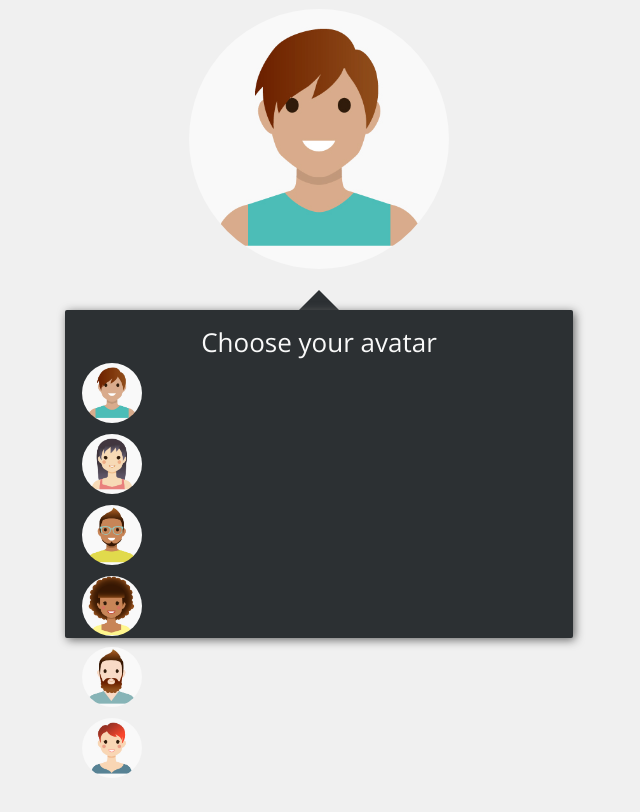
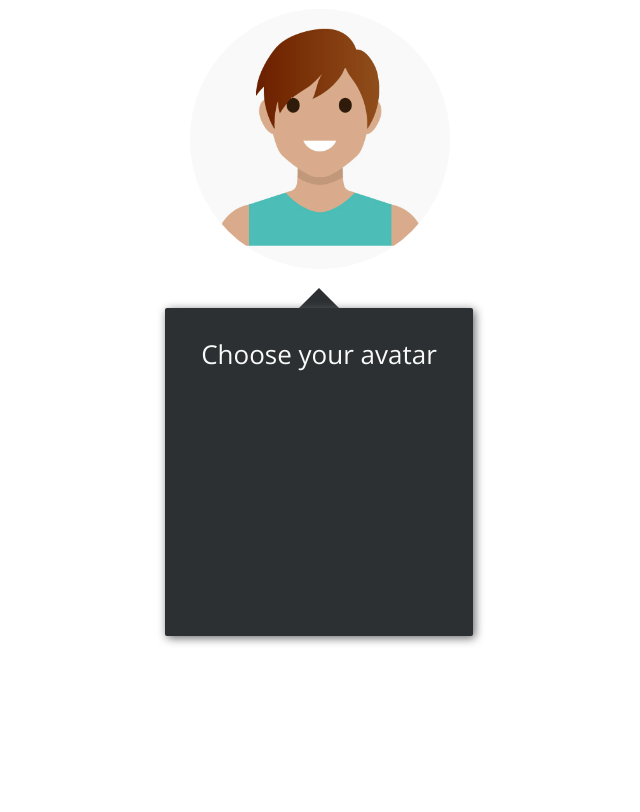
Before and after one commit to Nielsfcg1/Copernica, a plain HTML site: page Copernica-Frontend/index.html in a window 1280 px wide. Shown: the whole page, without its empty margins (321-961 px from the left). Drawn offline with nearby package versions, Linux system fonts and the light colour scheme.

Commit message:
last commit in old branch

```diff
--- a/Copernica-Frontend/index.html
+++ b/Copernica-Frontend/index.html
@@ -12,44 +12,17 @@
     </head>
 
     <body>
-        <div class="top">
-            <div class="avatar">
-                    <img src="images/img1.png" class="avatar_img">
-                    <div class="overlay_top"> </div>
+       <div class ="top_avatar">
+            <img src="images/img1.png" class="selected_avatar">
+       </div>
 
-            </div>
-
-
-        <div class="popover_triangle"></div>
-        <div class="popover">
-
-            <div class="popover_title">Choose your avatar</div>
-            <div class="avatars">
-                <div class="avatar_1">
-                    <img src="images/img1.png"><div class="overlay"id="1"> </div>
-                </div>
-                <div class="avatar_2">
-                    <img src="images/img2.png" class="avatar_img_list" ><div class="overlay"id="2"> </div>
-                </div>
-                <div class="avatar_3">
-                    <img src="images/img3.png" class="avatar_img_list" ><div class="overlay"id="3"> </div>
-                </div>
-                <div class="avatar_4">
-                    <img src="images/img4.png" class="avatar_img_list" id="4"><div class="overlay"> </div>
-                </div>
-                <div class="avatar_5">
-                    <img src="images/img5.png" class="avatar_img_list" id="5"><div class="overlay"> </div>
-                </div>
-                <div class="avatar_6">
-                    <img src="images/img6.png" class="avatar_img_list" id="6"><div class="overlay"> </div>
-                    </div>
+       <div class="triangle"></div>
+       <div class="popover">
+           <div class="popover_title">Choose your avatar</div>
 
 
 
-            </div>
-            </div>
-        </div>
-        </div>
+       </div>
 
 
 
--- /dev/null
+++ b/Copernica-Frontend/old/style - Copy.css
@@ -0,0 +1,176 @@
+/******************************
+Coperina exercise
+******************************/
+
+
+body {
+    color: #555555;
+    font-family: Open Sans;
+    font-size: 16px;
+    position: relative;
+    height: 100vh;
+    font-weight: 400;
+    background-color: #f0f0f0;
+}
+
+
+.avatar_img {
+    display: block;
+    margin-left: auto;
+    margin-right: auto;
+    width: 260px;
+    height: 260px;
+    border-radius: 50%;
+    border: 1px solid transparent;
+
+
+
+}
+
+.avatar_img:hover{
+    border: 1px solid #9ba0a3;
+}
+
+.overlay_top {
+    display: block;
+    margin-left: auto;
+    margin-right: auto;
+    height: 260px;
+    width: 260px;
+    position: absolute;
+    left: 0;
+    right: 0;
+    top: 0;
+    bottom: 0;
+    opacity: 0;
+    transition: .5s ease;
+    background-color: #2c3033;
+    border-radius: 50%;
+    border: 1px solid transparent;
+ }
+ .overlay_top:hover {
+    display: block;
+    margin-left: auto;
+    margin-right: auto;
+    height: 260px;
+    width: 260px;
+    position: absolute;
+    left: 0;
+    right: 0;
+    top: 0;
+    bottom: 0;
+    opacity: 1;
+    background-color: #2c3033;
+    border-radius: 50%;
+    border: 1px solid transparent;
+ }
+.popover {
+    display: block;
+    margin-left: auto;
+    margin-right: auto;
+    width: 480px;
+    height: 300px;
+    border-radius: 2px;
+    background: #2c3033;
+    box-shadow: 2px 2px 10px #666;
+    padding: 14px;
+
+}
+
+.popover_triangle {
+    display: block;
+    margin-left: auto;
+    margin-right: auto;
+    width: 0;
+    height: 0;
+    border-left: 20px solid transparent;
+    border-right: 20px solid transparent;
+    border-bottom: 20px solid #2c3033;
+    margin-top: 20px;
+}
+
+
+.popover_title {
+    color: #f9f9f9;
+    font-size: 26px;
+    text-align: center;
+}
+
+/*.avatars {
+    position: relative;
+}*/
+
+.avatar_img_list {
+    width: 60px;
+    height: 60px;
+    position: relative;
+    border-radius: 50%;
+    border: 3px solid transparent;
+}
+.avatar_1 > img{
+    width: 60px;
+    height: 60px;
+    position: relative;
+    border-radius: 50%;
+    border: 3px solid transparent;
+}
+
+/*.avatar_1 {
+    position: relative;
+    width: 66px;
+    height: 66px;
+    background: red;
+}
+
+.avatar_2 {
+    position: relative;
+    width: 66px;
+    height: 66px;
+    background: green;
+}
+.avatar_3 {
+    position: relative;
+    width: 66px;
+    height: 66px;
+    background: green;
+}
+.avatar_4 {
+    position: relative;
+    width: 66px;
+    height: 66px;
+    background: green;
+}
+.avatar_5 {
+    position: relative;
+    width: 66px;
+    height: 66px;
+    background: green;
+}
+.avatar_6 {
+    position: relative;
+    width: 66px;
+    height: 66px;
+    background: green;
+}*/
+
+.overlay {
+    display: block;
+    width: 60px;
+    height: 60px;
+    position: absolute;
+    top: 0;
+    bottom: 0;
+    left: 0;
+    right: 0;
+    border-radius: 50%;
+    border: 3px solid transparent;
+    background: #f0f0f0;
+    opacity: 0;
+}
+
+.overlay:hover {
+    border-radius: 50%;
+    border: 3px solid transparent;
+    background: #7aa1b2;
+    opacity: 0.8;
+}
--- a/Copernica-Frontend/style.css
+++ b/Copernica-Frontend/style.css
@@ -2,175 +2,59 @@
 Coperina exercise
 ******************************/
 
-
 body {
-    color: #555555;
-    font-family: Open Sans;
-    font-size: 16px;
-    position: relative;
-    height: 100vh;
-    font-weight: 400;
-    background-color: #f0f0f0;
+    font-family: open Sans;
 }
 
-
-.avatar_img {
+.top_avatar {
     display: block;
     margin-left: auto;
     margin-right: auto;
     width: 260px;
     height: 260px;
+}
+.selected_avatar{
+    border: 1px solid transparent;
     border-radius: 50%;
-    border: 1px solid transparent;
-
-
+    width: 260px;
+    height: 260px;
 
 }
-
-.avatar_img:hover{
-    border: 1px solid #9ba0a3;
+.selected_avatar:hover {
+    border: 1px solid black;
+    border-radius: 50%;
 }
 
-.overlay_top {
+.triangle {
     display: block;
     margin-left: auto;
     margin-right: auto;
-    height: 260px;
-    width: 260px;
-    position: absolute;
-    left: 0;
-    right: 0;
-    top: 0;
-    bottom: 0;
-    opacity: 0;
-    transition: .5s ease;
-    background-color: #2c3033;
-    border-radius: 50%;
-    border: 1px solid transparent;
- }
- .overlay_top:hover {
-    display: block;
-    margin-left: auto;
-    margin-right: auto;
-    height: 260px;
-    width: 260px;
-    position: absolute;
-    left: 0;
-    right: 0;
-    top: 0;
-    bottom: 0;
-    opacity: 1;
-    background-color: #2c3033;
-    border-radius: 50%;
-    border: 1px solid transparent;
- }
-.popover {
-    display: block;
-    margin-left: auto;
-    margin-right: auto;
-    width: 480px;
-    height: 300px;
-    border-radius: 2px;
-    background: #2c3033;
-    box-shadow: 2px 2px 10px #666;
-    padding: 14px;
-
-}
-
-.popover_triangle {
-    display: block;
-    margin-left: auto;
-    margin-right: auto;
+    margin-top: 20px;
+    position: relative;
     width: 0;
     height: 0;
     border-left: 20px solid transparent;
     border-right: 20px solid transparent;
     border-bottom: 20px solid #2c3033;
-    margin-top: 20px;
 }
 
+.popover {
+    display: block;
+    margin-left: auto;
+    margin-right: auto;
+    position: relative;
+    width: 280px;
+    height: 300px;
+    border-radius: 2px;
+    background: #2c3033;
+    box-shadow: 2px 2px 10px #666666;
+    padding: 14px;
+}
 
 .popover_title {
     color: #f9f9f9;
+    margin-top: 14px;
+    margin-bottom: 14px;
+    text-align: center;
     font-size: 26px;
-    text-align: center;
 }
-
-/*.avatars {
-    position: relative;
-}*/
-
-.avatar_img_list {
-    width: 60px;
-    height: 60px;
-    position: relative;
-    border-radius: 50%;
-    border: 3px solid transparent;
-}
-.avatar_1 > img{
-    width: 60px;
-    height: 60px;
-    position: relative;
-    border-radius: 50%;
-    border: 3px solid transparent;
-}
-
-/*.avatar_1 {
-    position: relative;
-    width: 66px;
-    height: 66px;
-    background: red;
-}
-
-.avatar_2 {
-    position: relative;
-    width: 66px;
-    height: 66px;
-    background: green;
-}
-.avatar_3 {
-    position: relative;
-    width: 66px;
-    height: 66px;
-    background: green;
-}
-.avatar_4 {
-    position: relative;
-    width: 66px;
-    height: 66px;
-    background: green;
-}
-.avatar_5 {
-    position: relative;
-    width: 66px;
-    height: 66px;
-    background: green;
-}
-.avatar_6 {
-    position: relative;
-    width: 66px;
-    height: 66px;
-    background: green;
-}*/
-
-.overlay {
-    display: block;
-    width: 60px;
-    height: 60px;
-    position: absolute;
-    top: 0;
-    bottom: 0;
-    left: 0;
-    right: 0;
-    border-radius: 50%;
-    border: 3px solid transparent;
-    background: #f0f0f0;
-    opacity: 0;
-}
-
-.overlay:hover {
-    border-radius: 50%;
-    border: 3px solid transparent;
-    background: #7aa1b2;
-    opacity: 0.8;
-}
```
Also changed, not shown: Copernica-Frontend/old/index - Copy.html (added, +66 -0 lines), Copernica-Frontend/old/script - Copy.js (added, +45 -0 lines).
